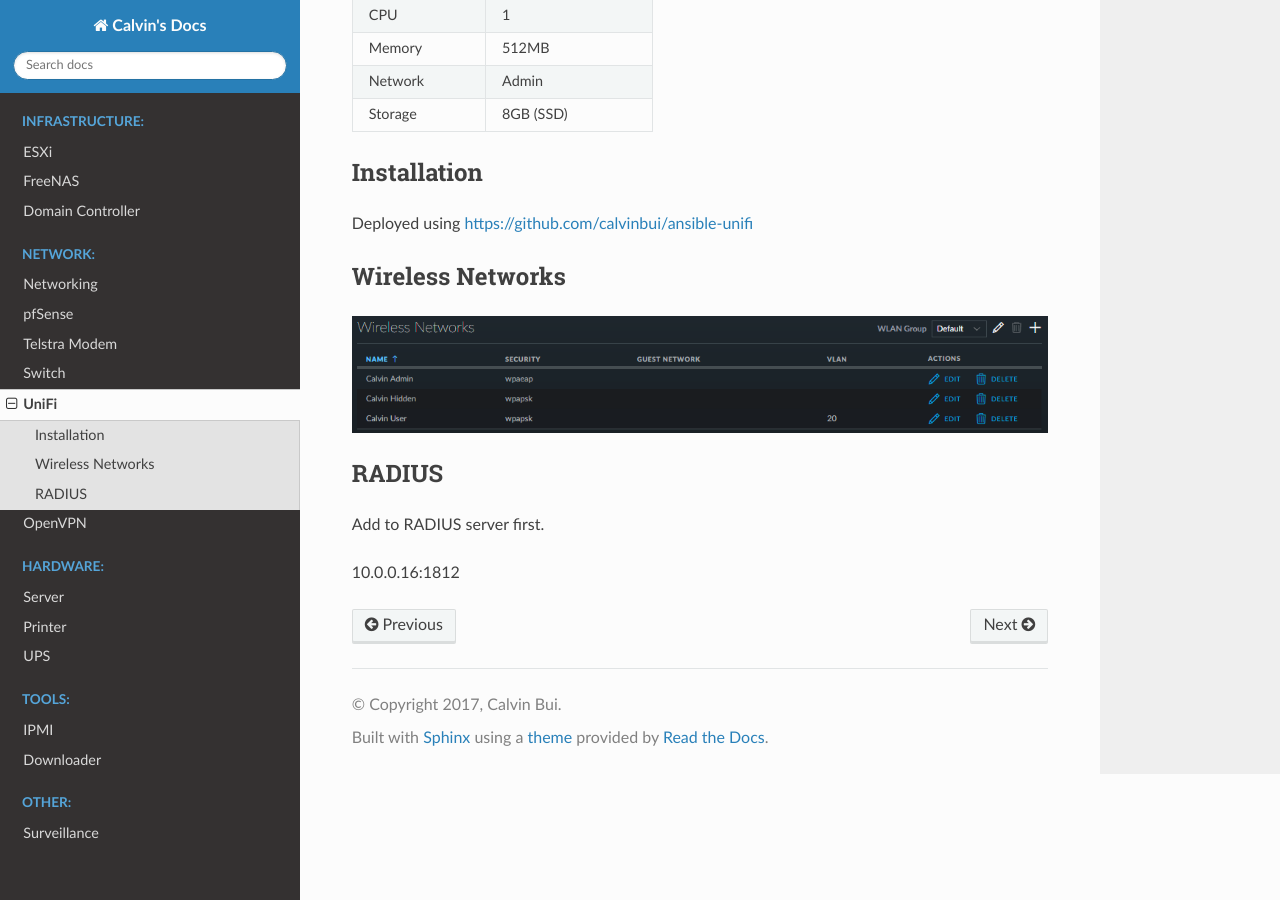
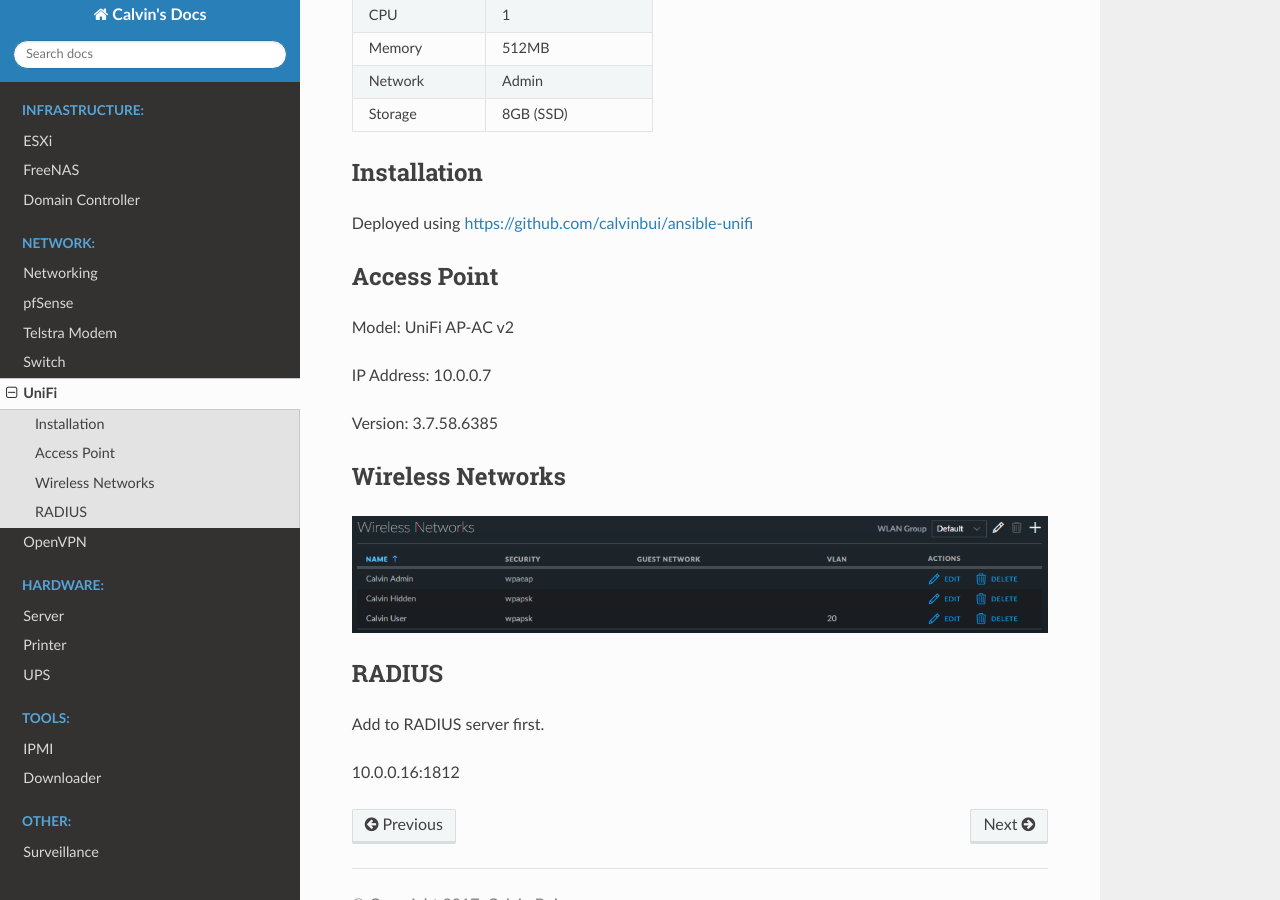
Before and after one commit to jodunk/documentation, a Sphinx documentation site: the page built from docs/network/unifi/unifi.rst, in a window 1280 px wide and 900 px high, scrolled down 491 px. Built offline with Sphinx 7.4.7 and the Read the Docs theme 2.0.0, drawn with Linux system fonts in a browser that asks for light colours.

Commit message:
UniFi AP AC info

```diff
--- a/docs/network/unifi/unifi.rst
+++ b/docs/network/unifi/unifi.rst
@@ -35,6 +35,15 @@
 --------------
 Deployed using https://github.com/calvinbui/ansible-unifi
 
+Access Point
+---------
+
+Model: UniFi AP-AC v2
+
+IP Address: 10.0.0.7
+
+Version: 3.7.58.6385
+
 Wireless Networks
 ------------------
 
```
